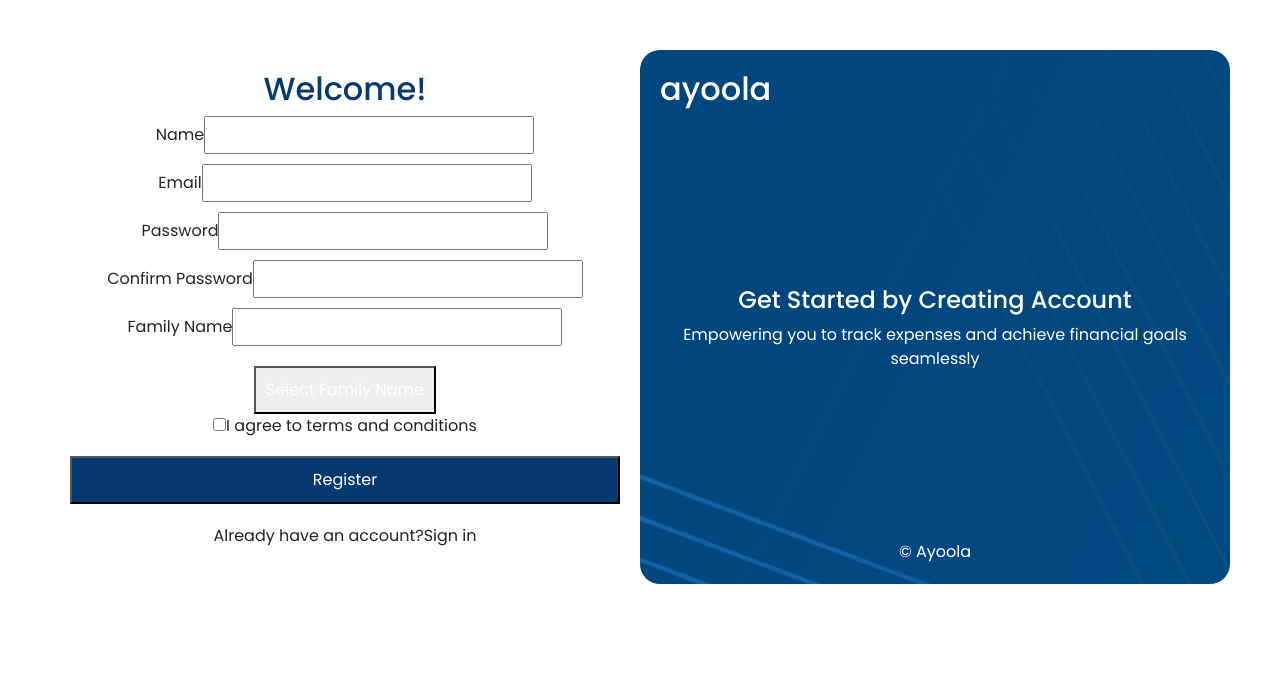
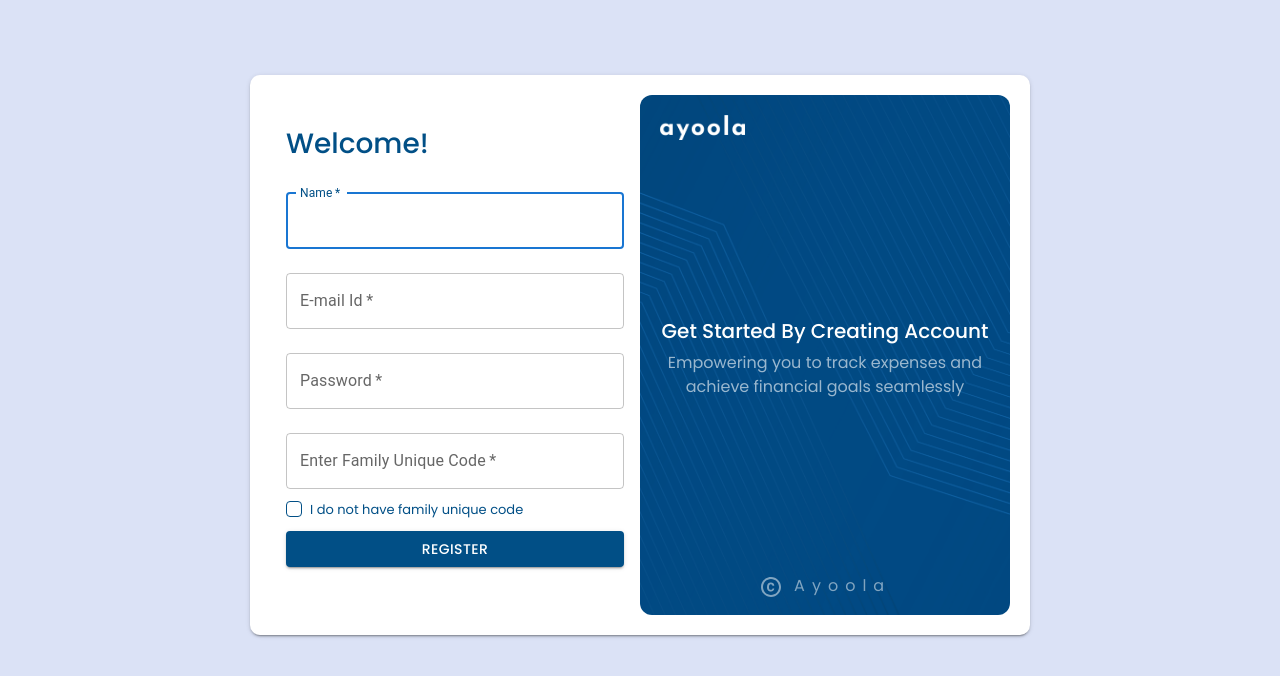
Before and after one commit to anumithasp/expense-tracker, a React (Create React App) app: page /signup in a window 1280 px wide. Shown: the top 676 px of the page. Built offline with nearby package versions, Linux system fonts and the light colour scheme.

Commit message:
signup initial changes

```diff
--- a/package.json
+++ b/package.json
@@ -13,6 +13,7 @@
     "@testing-library/user-event": "^13.5.0",
     "bootstrap": "^5.3.3",
     "react": "^18.2.0",
+    "react-bootstrap": "^2.10.1",
     "react-dom": "^18.2.0",
     "react-router-dom": "^6.22.2",
     "react-scripts": "5.0.1",
--- a/src/App.css
+++ b/src/App.css
@@ -1,5 +1,7 @@
 .App {
   text-align: center;
+  --exp-primary-color: #014f86;
+  --exp-font-family: "Poppins" !important;
 }
 
 .App-logo {
@@ -39,5 +41,17 @@
 
 body{
   overflow-x: hidden;
-  font-family: "Poppins";
+  font-family: "Poppins" !important;
 }
+
+.exp-btn-primary{
+  color: white;
+  --bs-btn-bg: #014f86;
+  --bs-btn-border-color: #014f86;
+  --bs-btn-hover-bg:  #014f86;
+  --bs-btn-hover-border-color: #014f86;
+  --bs-btn-active-bg: #014f86;
+  --bs-btn-active-border-color: #014f86;
+  --bs-btn-disabled-bg: #014f86;
+  --bs-btn-disabled-border-color: #014f86;
+}
--- a/src/components/Footer/Footer.jsx
+++ b/src/components/Footer/Footer.jsx
@@ -9,7 +9,7 @@ const Footer = () => {
     const iconStyle = {
         color: '#014f86',
         padding: '0 20px 0px 20px',
-        'font-size': 'large'
+        fontSize: 'large'
     }
 
     return (
--- a/src/components/LandingPage/LandingPage.css
+++ b/src/components/LandingPage/LandingPage.css
@@ -37,3 +37,9 @@
 .height-gap {
     height: 50px;
 }
+
+@media (max-width: 768px) {
+    .height-gap {
+        height: 10px;
+    }
+}
--- a/src/components/SignUp/SignUp.css
+++ b/src/components/SignUp/SignUp.css
@@ -1,78 +1,63 @@
-.signup-container {
-    display: flex;
-    margin: 50px;
-    justify-items: center;
-    /* height: 100%; */
-    /* background-size: cover;   */
+.sign-up {
+    padding: 75px 250px;
+    background-color: #dbe2f6;
+    height: 100vh;
+    font-family: var(--exp-font-family);
+    .sign-up-wrapper {
+        padding: 20px;
+        background-color: white;
+        border-radius: 10px;
+        box-shadow: 0px 3px 1px -2px rgba(0,0,0,0.2), 0px 2px 2px 0px rgba(0,0,0,0.14), 0px 1px 5px 0px rgba(0,0,0,0.12);
+        .checkbox {
+            input {
+                border-color: var(--exp-primary-color);
             }
-
-.signup-section {
-    flex: 1;
-    width: 50%;
-    height: 100%;
-    padding: 20px;
+            label{
+                font-size: small;
+                color: var(--exp-primary-color);
+            }
+        }
+    }
+    .signup-field {
+        &::focus {
+            color: #014f86;
+        }
+        label {
+            color: #014f86;
+        }
+    }
+    .code-button {
+        background-color: var(--exp-primary-color);
+        &:hover {
+            background-color: var(--exp-primary-color);
+        }
+    }
+    .sign-up-img-content {
         display: flex;
         flex-direction: column;
+        color: white;
+        width: 100vh;
+        .img-size{
+            display: flex;
+            align-items: start;
+            padding: 20px;
+        }
+        .img-content{
+            display: flex;
             justify-content: center;
+            align-items: center;
+            flex-direction: column;
+            height: 100%;
+            .title{
+                margin-bottom: 0px;
             }
-.signup-section form {
-    display: flex;
-    flex-direction: column;
+            .content{
+                opacity: 0.6;
+                padding: 0px 20px;
             }
-
-.signup-section label {
-    margin-bottom: 5px;
         }
-
-.signup-section input {
-    margin-bottom: 10px;
-    padding: 5px;
+        .copyright {
+            opacity: 0.5;
         }
-
-.signup-section button {
-    margin-top: 10px;
-    padding: 10px;
-    color: white;
-    cursor: pointer;
     }
-
-.signup-section p {
-
-    margin-top: 20px;
-    cursor: pointer;
 }
-
-.signup-section p:hover {
-    text-decoration: underline;
-}
-
- /* .second-half-section h2 {
-    align-self: flex-start;
-
-} */
-.second-half-section {
-    width: 50%;
-    background-image: url(../images/sign.png);
-    border-radius: 20px;
-    color: white;
-    padding: 20px;
-    /* size: 50%; */
-    display: flex;
-    flex-direction: column;
-    justify-content: space-between;
-    align-items: flex-start;
-    text-align: center;
-}
-.second-half-section p {
-    margin: 0;
-    /* text-align: center;
-    font-size: smaller; */
-    /* padding-left: 8px; */
-
-}
-.second-half-section h5{
-    font-size: x-large;
-}
-.second-half-section p:last-child {
-    align-self: center;
-}
--- a/src/components/SignUp/SignUp.jsx
+++ b/src/components/SignUp/SignUp.jsx
@@ -1,5 +1,9 @@
-import React, { useState } from 'react';
+import React, { useEffect, useState } from 'react';
 import './SignUp.css';
+import { Link } from 'react-router-dom';
+import { Box, Grid, Paper, TextField, Typography, Button, FormControlLabel } from '@mui/material';
+import Form from 'react-bootstrap/Form'
+import { Copyright } from '@mui/icons-material';
 
 const SignUp = () => {
     const [name, setName] = useState('');
@@ -9,7 +13,14 @@ const SignUp = () => {
     const [familyName, setFamilyName] = useState('');
     const [agreeTerms, setAgreeTerms] = useState(false);
 
-    const handleRegister = () => {
+    const [showButton, setShowButton] = useState(false);
+
+    const handleCheck = (e) => {
+      setShowButton((showButton) => e.target.checked);
+    }
+
+    const handleRegister = (e) => {
+      e.preventDefault();
       // Add your registration logic here
       if (agreeTerms) {
         // Perform registration
@@ -20,67 +31,131 @@ const SignUp = () => {
     };
 
     return (
-      <div className="signup-container">
-        {/* First half section */}
-        <div className="signup-section">
-          <h2 style={{ color: '#063970' }}>Welcome!</h2>
-          <form>
-            <div>
-              <label htmlFor="name">Name</label>
-              <input type="text" id="name"
-              value={name}
-              onChange={(e) => setName(e.target.value)} />
+      <div className='sign-up'>
+        <div className='sign-up-wrapper'>
+        <Grid container component="main">
+        <Grid item xs={12} sm={8} md={6}>
+          <Box
+            sx={{
+              my: 4,
+              mx: 2,
+              display: 'flex',
+              flexDirection: 'column',
+              justifyContent: 'start'
+            }}
+          >
+            <h3 style={{ textAlign: 'left', color: '#014f86'}}>Welcome!</h3>
+            <Box component="form" noValidate sx={{ mt: 1 }}>
+              <TextField className='signup-field'
+                margin="normal"
+                required
+                fullWidth
+                id="name"
+                label="Name"
+                name="name"
+                autoComplete="name"
+                autoFocus
+              />
+              <TextField
+                margin="normal"
+                required
+                fullWidth
+                name="email"
+                label="E-mail Id"
+                id="email"
+                autoComplete="email"
+              />
+              <TextField
+                margin="normal"
+                required
+                fullWidth
+                name="password"
+                label="Password"
+                id="password"
+                autoComplete="password"
+              />
+              {!showButton && <TextField
+                margin="normal"
+                required
+                fullWidth
+                name="uniqueCode"
+                label="Enter Family Unique Code"
+                id="uniqueCode"
+                type='text'
+                autoComplete="uniqueCode"
+              />}
+              {!showButton && <div className="input-group">
+                  <Form.Check className='checkbox'
+                    type={'checkbox'}
+                    id={`default-checkbox`}
+                    label={`I do not have family unique code`}
+                    onClick={handleCheck}
+                  />
+              </div>}
+              {showButton && <TextField
+                margin="normal"
+                required
+                fullWidth
+                name="familyName"
+                label="Family Name"
+                id="familyName"
+                type='text'
+                autoComplete="familyName"
+              /> }
+              {showButton && <Button className='code-button'
+                type="button"
+                fullWidth
+                variant="contained"
+                sx={{ mt: 1, mb: 2, backgroundColor: "#014f86", fontFamily: "Poppins"}}
+              >
+                Generate your Unique Family Code
+              </Button>}
+              <Button className='signup-button'
+                type="submit"
+                fullWidth
+                variant="contained"
+                sx={{ mt: 1, mb: 2, backgroundColor: "#014f86", fontFamily: "Poppins"}}
+                onClick={handleRegister}
+              >
+                Register
+              </Button>
+            </Box>
+          </Box>
+        </Grid>
+        <Grid
+          item
+          xs={false}
+          sm={4}
+          md={6}
+          sx={{
+            backgroundImage: 'url("sign.png")',
+            backgroundRepeat: 'no-repeat',
+            backgroundColor: (t) =>
+              t.palette.mode === 'light' ? t.palette.grey[50] : t.palette.grey[900],
+            backgroundSize: 'cover',
+            backgroundPosition: 'center',
+            display: 'flex',
+            borderRadius: 3
+          }}
+        >
+          <div className='sign-up-img-content'>
+            <div className='img-size'>
+              <img style={{height: '25px'}} src="ayoola_white.png" alt="ayoola_logo"/>
             </div>
-            <div>
-              <label htmlFor="email">Email</label>
-              <input type="email" id="email" value={email} onChange={(e) => setEmail(e.target.value)} />
+            <div className='img-content'>
+              <h5><p className='title'>Get Started By Creating Account</p></h5>
+              <p className='content'>Empowering you to track expenses and achieve financial goals seamlessly</p>
             </div>
-            <div>
-              <label htmlFor="password">Password</label>
-              <input type="password" id="password" value={password} onChange={(e) => setPassword(e.target.value)} />
+            <div className='copyright'>
+              <p><Copyright /> Ayoola</p>
             </div>
-            <div>
-              <label htmlFor="confirmPassword">Confirm Password</label>
-              <input
-                type="password"
-                id="confirmPassword"
-                value={confirmPassword}
-                onChange={(e) => setConfirmPassword(e.target.value)}
-              />
-            </div>
-            <div>
-              <label htmlFor="familyName">Family Name</label>
-              <input type="text" id="familyName" value={familyName} onChange={(e) => setFamilyName(e.target.value)} />
-              <button type="button"
-              onClick={() => console.log('Family name selected')}>
-              Select Family Name
-              </button>
-            </div>
-            <div>
-              <label>
-                <input type="checkbox" checked={agreeTerms} onChange={() => setAgreeTerms(!agreeTerms)} />
-                I agree to terms and conditions
-              </label>
-            </div>
-            <button type="button"
-               onClick={handleRegister}
-               style={{ backgroundColor: '#063970' }}>
-               Register
-            </button>
-          </form>
-          <p>Already have an account?
-            <a href="/Sign in"></a>Sign in
-          </p>
-        </div>
+          </div>
 
-        {/* Second half section */}
-        <div className="second-half-section">
-          <h2>ayoola</h2>
-          <p><h5>Get Started by Creating Account </h5>
-          Empowering you to track expenses and achieve financial goals seamlessly</p>
-          <p>  © Ayoola</p>
-        </div>
+        </Grid>
+      </Grid>
       </div>
+      </div>
+
     );
 }
 
```
Also changed, not shown: src/components/CustomerCare/CustomerCare.css (+9 -1 lines), src/components/FeatureBanner/FeatureBanner.css (+27 -0 lines), src/components/FeatureBanner/FeatureBanner.jsx (+8 -8 lines), src/components/Services/Services.css (added, +21 -0 lines), src/components/Services/Services.jsx (+10 -4 lines), public/ayoola_white.png (added), 1 other file (tests, documents, lock files or other folders). Lines whose indentation alone changed are shown as unchanged.
